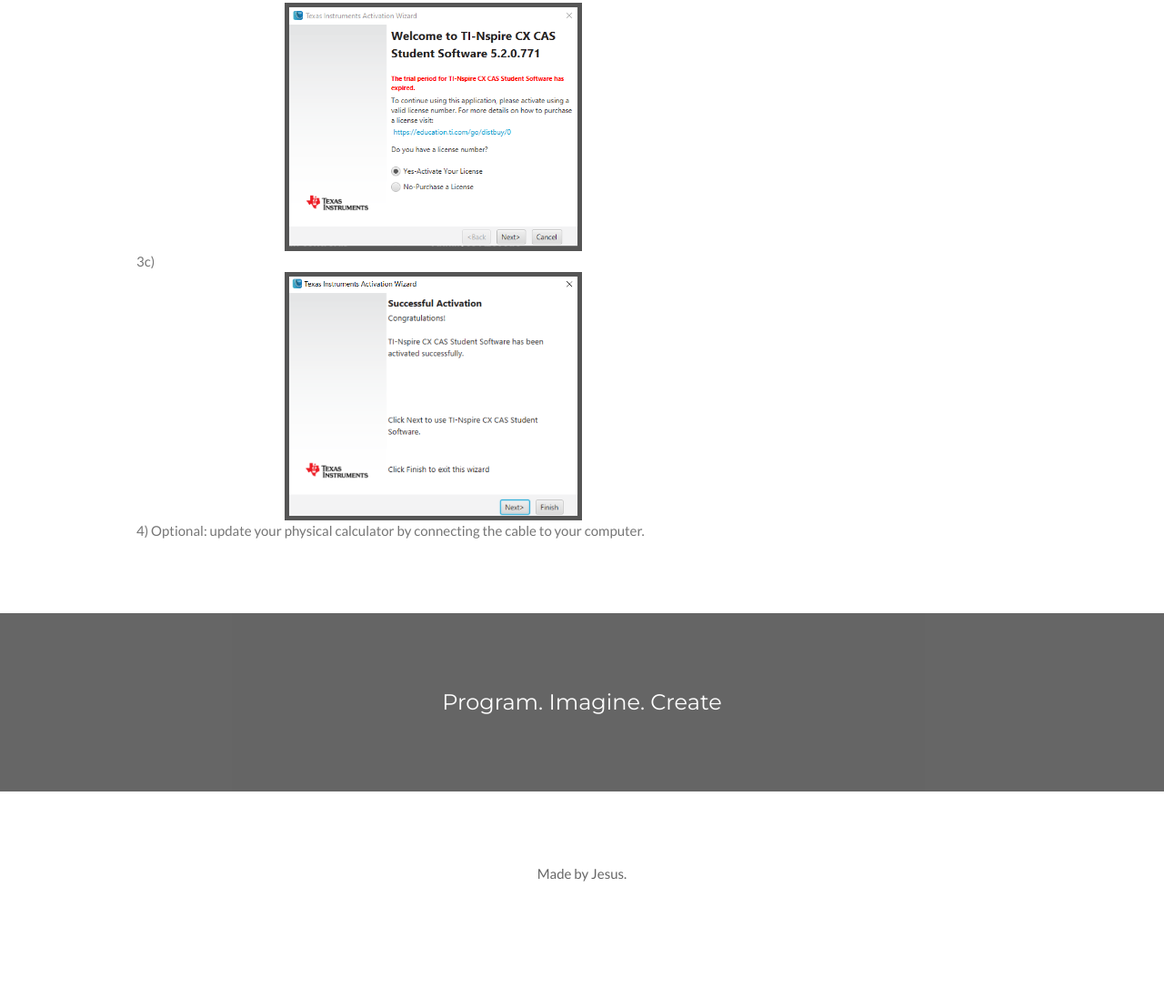
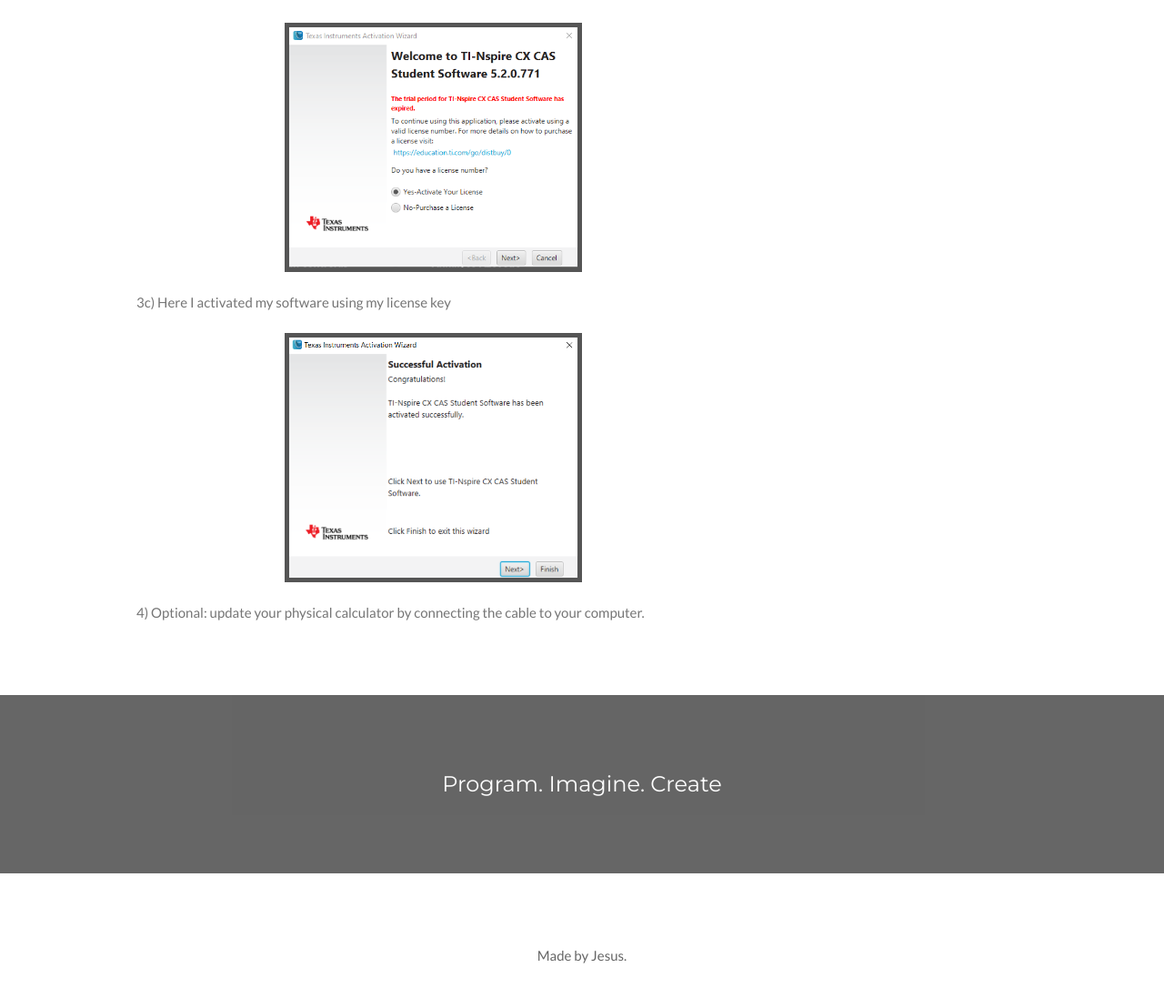
Before and after one commit to Jorti1/CAS-Programming, a plain HTML site: page setup.html in a window 1280 px wide. Shown: the part 883-1980 px from the top of the page at 91% size. Before the commit the page ends 1933 px from the top, so only its background shows below. Drawn offline with nearby package versions, Linux system fonts and the light colour scheme.

Commit message:
Update setup.html

```diff
--- a/setup.html
+++ b/setup.html
@@ -63,11 +63,12 @@
         1) Download the TI-snpire software <br>
         2) Open the program and install <br>
         3a) Open the app<br>
-        3b) On intial launch, you will need to either activate your license or purchase one. You may use a 30 day trial if you do not already own the software.<br>
+        3b) On intial launch, you will need to either activate your license or purchase one. You may use a 30 day trial if you do not already own the software.<br><br>
         <img class="imgcenter" src="/images/license.png" alt="TI-snpire activation reqired">
-
-        3c)
-        <img class="imgcenter" src="/images/licenseAct.png" alt="TI-snpire activated">
+<br>
+        3c) Here I activated my software using my license key
+        <br><br>
+        <img class="imgcenter" src="/images/licenseAct.png" alt="TI-snpire activated"><br>
         4) Optional: update your physical calculator by connecting the cable to your computer.
 
       </p>
```
